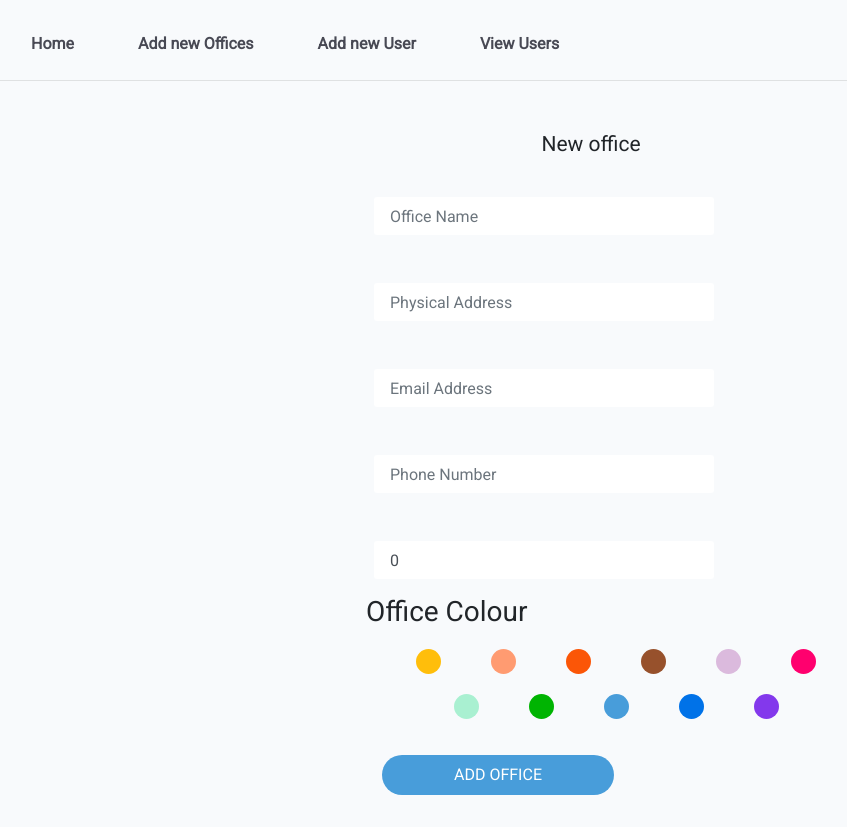
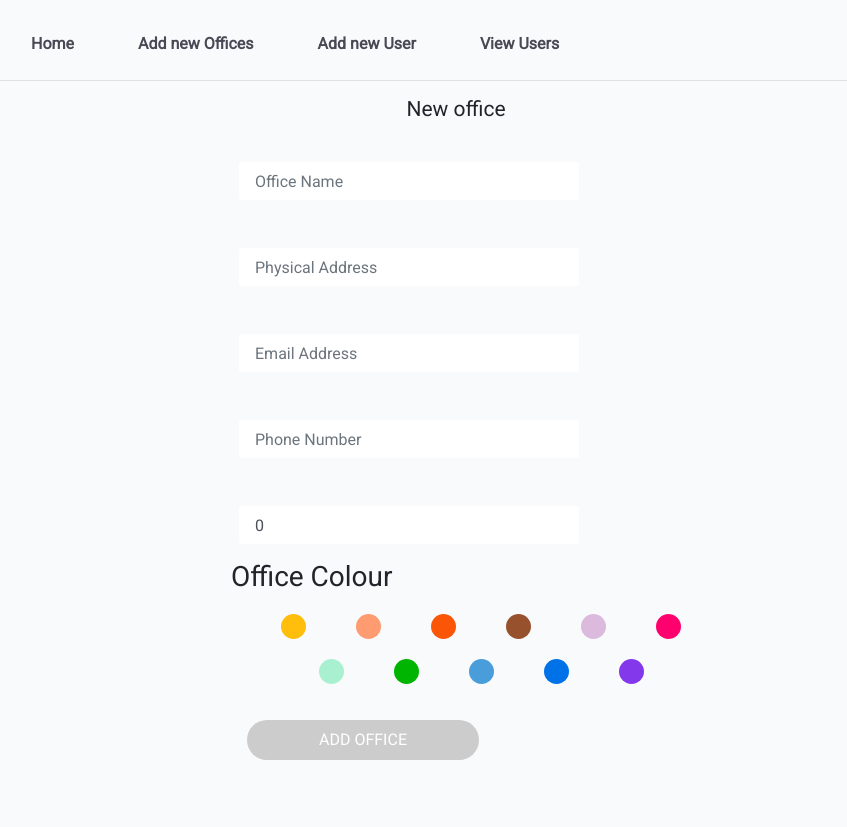
Before and after one commit to tony2tones/company-manager, an Angular app: page /add-new-office in a window 1280 px wide. Shown: the whole page, without its empty margins (89-936 px from the left). After the commit the page ends 800 px from the top, so only its background shows below. Built offline with nearby package versions, Linux system fonts and the light colour scheme.

Commit message:
cleaned up styling fixed add new office Form Validation
cleaned up styles

NON BREAKING CHANGES

```diff
--- a/src/app/components/add-office/add-office.component.css
+++ b/src/app/components/add-office/add-office.component.css
@@ -2,27 +2,11 @@
 .content {
   display: flex;
   margin:auto 25%;
-  /* flex-direction: column; */
 }
 
 #officeProfile {
   text-align: center;
   font-size: 21px;
-}
-
-form {
-  font-family: sans-serif;
-  margin-left: 135px;
-  margin-top: 35px;
-}
-
-.form-group {
-  /* text-align: center; */
-  /* width: 340px;
-  height: 48px;
-  border-radius: 8px;
-  padding: 12px, 16px, 12px, 16px; */
-  /* background: #FFFFFF; */
 }
 
 .form-control {
@@ -97,7 +81,6 @@ form {
   background-color: #8338EC;
 }
 
-
 button {
   width: 232px;
   margin: 1rem;
--- a/src/app/components/add-office/add-office.component.html
+++ b/src/app/components/add-office/add-office.component.html
@@ -2,7 +2,7 @@
   <form [formGroup]="officeProfileForm">
     <h1 id="officeProfile">New office</h1>
     <div class="form-group">
-      <label for=""></label>
+      <label for="companyName"></label>
       <input
         type="text"
         class="form-control"
@@ -120,6 +120,7 @@
 
     <div class="form-group">
       <button
+      [disabled]="!officeProfileForm.valid"
         (click)="onSubmit()"
       >
         ADD OFFICE
--- a/src/app/components/add-office/add-office.component.ts
+++ b/src/app/components/add-office/add-office.component.ts
@@ -26,28 +26,29 @@ export class AddOfficeComponent implements OnInit {
       officeCapacity: [0, Validators.required],
       address: ['', Validators.required],
       email: ['', [Validators.required, Validators.email]],
-      colourScheme: [''],
+      colourScheme: ['',[Validators.required]],
       staff: []
     });
-    this.officeProfileForm.controls.staff.patchValue([]);
+
   }
   get getStaff(): FormArray {
     return this.officeProfileForm.get["users"] as FormArray;
   }
-
 
   public colourSelected(colour: string) {
     this.colourMatcher = colour;
     this.officeProfileForm.patchValue({
       colourScheme: colour
     });
+    this.officeProfileForm.controls.staff.patchValue([]);
   }
 
   public onSubmit() {
+    if (this.officeProfileForm.valid) {
       this.officeService.addOffice(this.officeProfileForm.value).subscribe(() => {
         this.router.navigateByUrl('');
       }),
         (err) => console.log(err);
+    }
   }
-
 }
```
